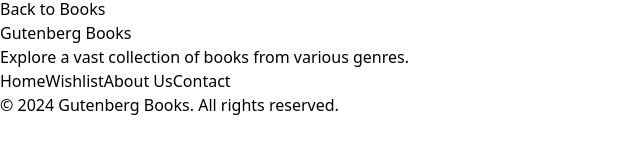
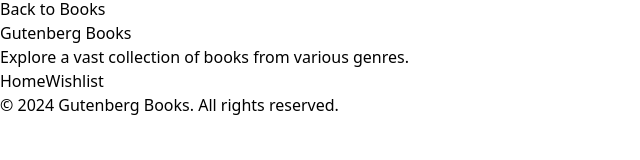
Before and after one commit to NurMuhammadCSE/Book-Shop, a React (Vite) app: page /wishlist in a window 1280 px wide. Shown: the part 123-283 px from the top of the page, without its empty margins (0-640 px from the left). Built offline with nearby package versions, Linux system fonts and the light colour scheme; no server answers.

Commit message:
Deploy Vercel

```diff
--- a/src/pages/shared/Footer/Footer.jsx
+++ b/src/pages/shared/Footer/Footer.jsx
@@ -21,12 +21,6 @@ function Footer() {
             <Link to="/wishlist" className="hover:text-gray-300">
               Wishlist
             </Link>
-            <Link to="/about" className="hover:text-gray-300">
-              About Us
-            </Link>
-            <Link to="/contact" className="hover:text-gray-300">
-              Contact
-            </Link>
           </div>
         </div>
 
```
Also changed, not shown: 1 other file (tests, documents, lock files or other folders).
